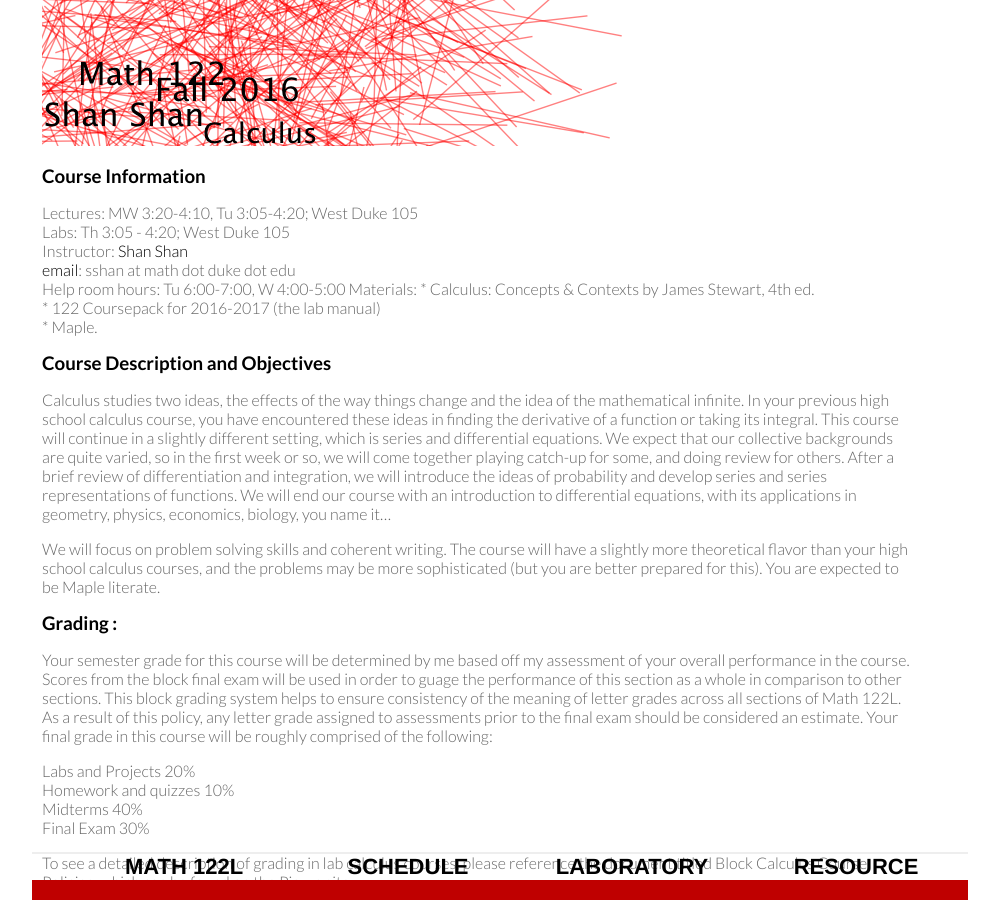
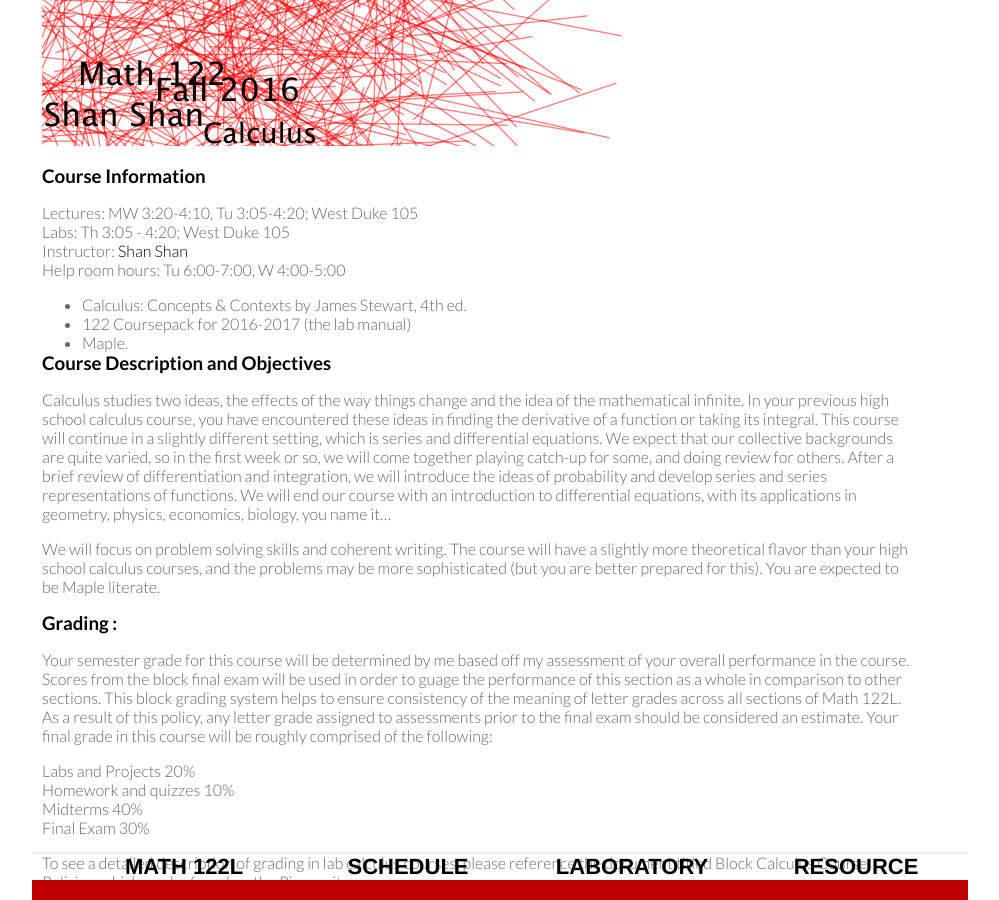
Before and after one commit to sshanshans/calculus2, a Jekyll site: the page built from index.md, in a window 1280 px wide and 900 px high, scrolled down 389 px. Shown: the whole window, without its empty margins (160-1159 px from the left). Built offline with Jekyll 4.4.1, drawn with Linux system fonts in a browser that asks for light colours.

Commit message:
fix bugs

```diff
--- a/index.md
+++ b/index.md
@@ -10,11 +10,11 @@ description: course webpage
 Lectures: MW 3:20-4:10, Tu 3:05-4:20; West Duke 105 <br>
 Labs: Th 3:05 - 4:20; West Duke 105  <br>
 Instructor: [Shan Shan](https://sshanshans.github.io)  <br>
-[email](mailto:sshan@math.duke.edu): sshan at math dot duke dot edu  <br>
-Help room hours: Tu 6:00-7:00, W 4:00-5:00
-Materials: * Calculus: Concepts & Contexts by James Stewart, 4th ed. <br>
-                 * 122 Coursepack for 2016-2017 (the lab manual) <br>
-                 * Maple.
+Help room hours: Tu 6:00-7:00, W 4:00-5:00 <br>
+
+* Calculus: Concepts & Contexts by James Stewart, 4th ed. <br>
+* 122 Coursepack for 2016-2017 (the lab manual) <br>
+* Maple.
 
 ### Course Description and Objectives
 
```
Also changed, not shown: schedule/week1/week1.md (+1 -1 lines).
